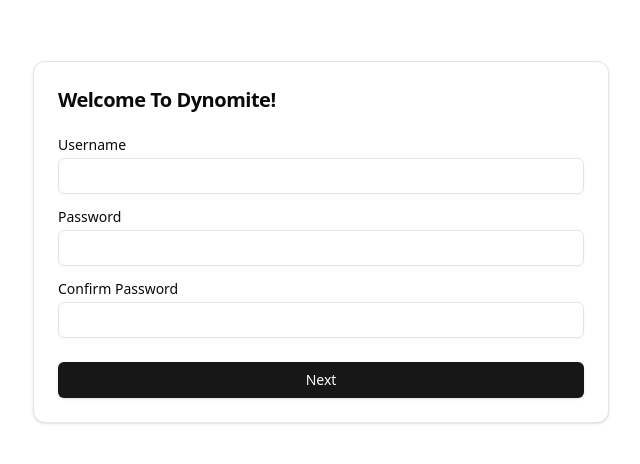
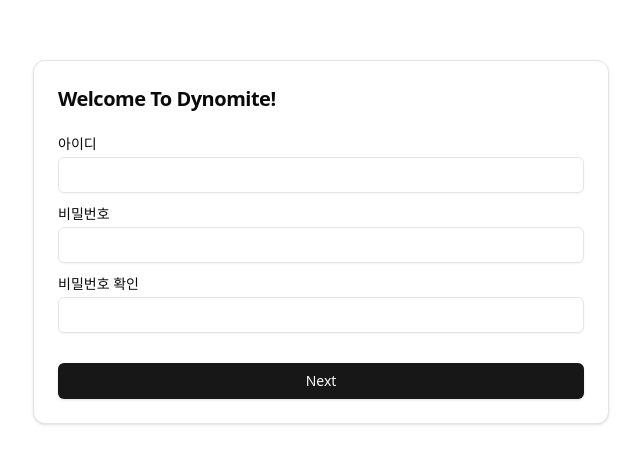
Before and after one commit to eleeje97/dynomite-app, a React (Vite) app: page /signup in a window 1280 px wide. Shown: the part 158-622 px from the top of the page, without its empty margins (319-959 px from the left). Built offline with nearby package versions, Linux system fonts and the light colour scheme.

Commit message:
design: SignupAccount 화면 디자인 보완

```diff
--- a/src/pages/SignupAccount.tsx
+++ b/src/pages/SignupAccount.tsx
@@ -8,8 +8,15 @@
 import { Button } from '@/components/ui/button.tsx';
 import { Label } from '@/components/ui/label.tsx';
 import { Input } from '@/components/ui/input.tsx';
+import { useState } from 'react';
 
 export default function SignupAccount({ onNextBtnClick } : { onNextBtnClick: () => void }) {
+  const inputDescriptionExample = {
+    username: '이미 존재하는 아이디입니다.',
+    password: '특수문자를 1자 이상 포함해야 합니다.',
+    passwordConfirm: '비밀번호가 일치하지 않습니다.'};
+  const [inputDescription, setInputDescription] = useState({username: '', password: '', passwordConfirm: ''});
+
   return (
     <>
       <Card className="w-5/6 max-w-xl">
@@ -18,25 +25,26 @@
         </CardHeader>
         <CardContent>
           <form>
-            <div className="grid w-full items-center gap-4">
             <div className="flex flex-col space-y-1.5">
-                <Label htmlFor="username">Username</Label>
+              <Label htmlFor="username">아이디</Label>
               <Input id="username" />
+              <Label className="text-red-600">{inputDescription.username}</Label>
             </div>
-              <div className="flex flex-col space-y-1.5">
-                <Label htmlFor="password">Password</Label>
+            <div className="mt-2 flex flex-col space-y-1.5">
+              <Label htmlFor="password">비밀번호</Label>
               <Input
                 id="password"
                 type="password"
               />
+              <Label className="text-red-600">{inputDescription.password}</Label>
             </div>
-              <div className="flex flex-col space-y-1.5">
-                <Label htmlFor="password-confirm">Confirm Password</Label>
+            <div className="mt-2 flex flex-col space-y-1.5">
+              <Label htmlFor="password-confirm">비밀번호 확인</Label>
               <Input
                 id="password-confirm"
                 type="password"
               />
-              </div>
+              <Label className="text-red-600">{inputDescription.passwordConfirm}</Label>
             </div>
           </form>
         </CardContent>
```
Lines whose indentation alone changed are shown as unchanged.
